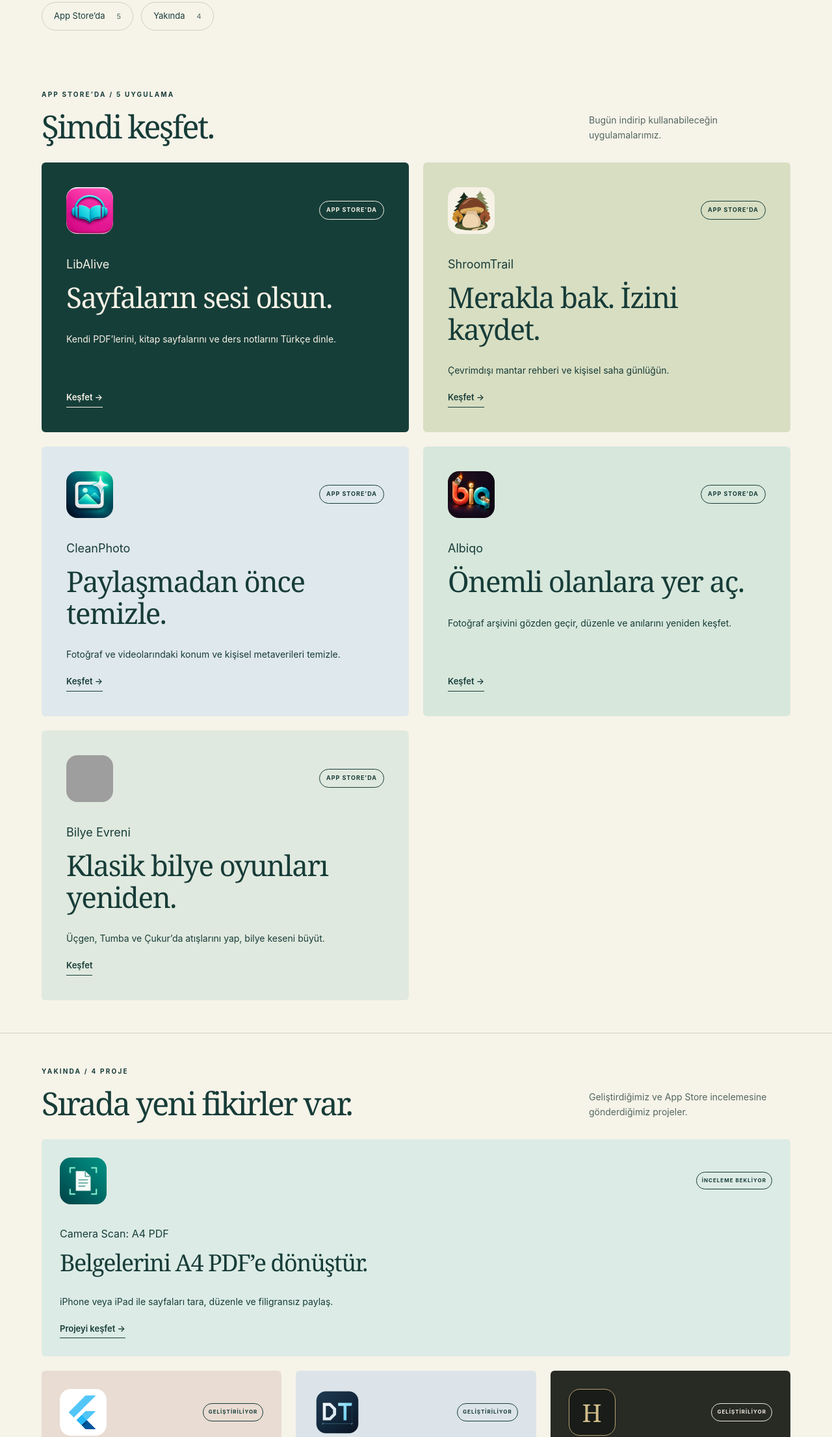
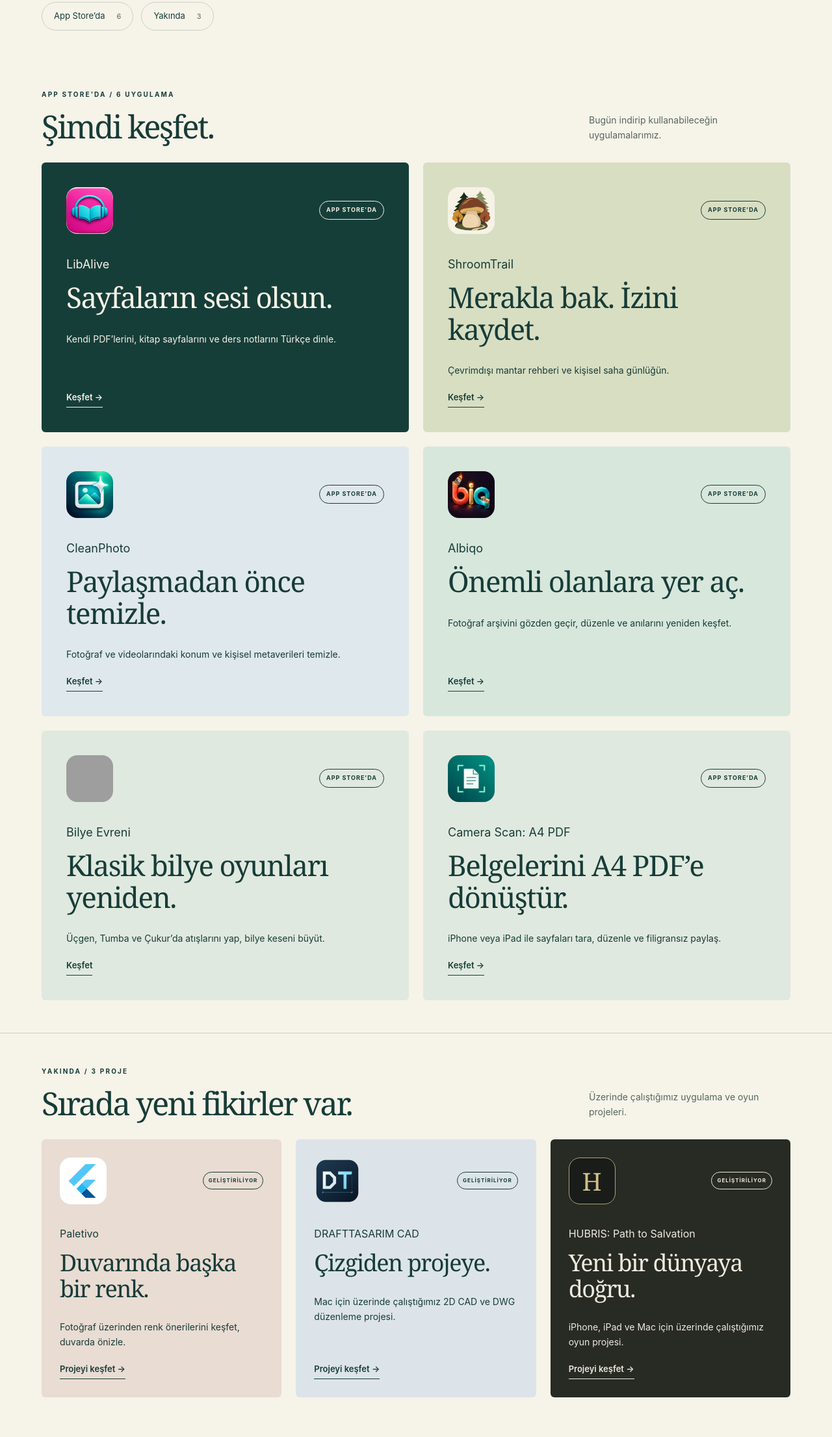
Before and after one commit to drafttasarim/drafttasarim.github.io, a plain HTML site: page index.html in a window 1280 px wide. Shown: the part 589-2800 px from the top of the page at 65% size. Drawn offline with Linux system fonts and the light colour scheme; grey boxes are pictures that could not be loaded.

Commit message:
Move Camera Scan to released applications

```diff
--- a/index.html
+++ b/index.html
@@ -4,11 +4,11 @@
   <meta charset="utf-8">
   <meta name="viewport" content="width=device-width,initial-scale=1">
   <title>Draft Tasarım — Uygulamalar ve Geliştirdiğimiz Projeler</title>
-  <meta name="description" content="LibAlive, ShroomTrail, CleanPhoto, Albiqo ve Bilye Evreni App Store’da. İnceleme bekleyen Camera Scan: A4 PDF ile diğer projelerimizi de keşfet.">
+  <meta name="description" content="LibAlive, ShroomTrail, CleanPhoto, Albiqo, Bilye Evreni ve Camera Scan: A4 PDF App Store’da. Geliştirdiğimiz diğer projeleri de keşfet.">
   <meta name="robots" content="index, follow">
   <link rel="canonical" href="https://drafttasarim.github.io/">
   <meta property="og:title" content="Draft Tasarım — Uygulamalar ve Geliştirdiğimiz Projeler">
-  <meta property="og:description" content="LibAlive, ShroomTrail, CleanPhoto, Albiqo ve Bilye Evreni App Store’da. İnceleme bekleyen Camera Scan: A4 PDF ile diğer projelerimizi de keşfet.">
+  <meta property="og:description" content="LibAlive, ShroomTrail, CleanPhoto, Albiqo, Bilye Evreni ve Camera Scan: A4 PDF App Store’da. Geliştirdiğimiz diğer projeleri de keşfet.">
   <meta property="og:type" content="website">
   <meta property="og:url" content="https://drafttasarim.github.io/">
   <meta name="theme-color" content="#163d38">
@@ -29,12 +29,12 @@
       <a class="textlink" href="#uygulamalar">Uygulamaları keşfet ↓</a>
     </div>
     <nav class="catalog-nav" aria-label="Uygulama bölümleri">
-      <a href="#uygulamalar">App Store’da <span>5</span></a>
-      <a href="#gelistirilenler">Yakında <span>4</span></a>
+      <a href="#uygulamalar">App Store’da <span>6</span></a>
+      <a href="#gelistirilenler">Yakında <span>3</span></a>
     </nav>
   </section>
   <section id="uygulamalar" class="app-collection" aria-labelledby="yayinda-baslik">
-    <div class="collection-heading"><div><p class="eyebrow">APP STORE’DA / 5 UYGULAMA</p><h2 id="yayinda-baslik">Şimdi keşfet.</h2></div><p>Bugün indirip kullanabileceğin uygulamalarımız.</p></div>
+    <div class="collection-heading"><div><p class="eyebrow">APP STORE’DA / 6 UYGULAMA</p><h2 id="yayinda-baslik">Şimdi keşfet.</h2></div><p>Bugün indirip kullanabileceğin uygulamalarımız.</p></div>
     <div class="app-grid">
     <a class="app-card libalive" href="/libalive/">
       <div class="card-head"><img src="/assets/libalive/icon.png" width="72" height="72" alt="" loading="lazy"><span class="badge">APP STORE’DA</span></div>
@@ -61,16 +61,16 @@
       <p>Bilye Evreni</p><h3>Klasik bilye oyunları yeniden.</h3>
       <p>Üçgen, Tumba ve Çukur’da atışlarını yap, bilye keseni büyüt.</p><span class="textlink">Keşfet</span>
     </a>
+    <a class="app-card camera-scan" href="/camera-scan/">
+      <div class="card-head"><img src="/camera-scan/icon.png" width="72" height="72" alt="" loading="lazy"><span class="badge">APP STORE’DA</span></div>
+      <p>Camera Scan: A4 PDF</p><h3>Belgelerini A4 PDF’e dönüştür.</h3>
+      <p>iPhone veya iPad ile sayfaları tara, düzenle ve filigransız paylaş.</p><span class="textlink">Keşfet →</span>
+    </a>
     </div>
   </section>
   <section id="gelistirilenler" class="app-collection upcoming" aria-labelledby="gelistirme-baslik">
-    <div class="collection-heading"><div><p class="eyebrow">YAKINDA / 4 PROJE</p><h2 id="gelistirme-baslik">Sırada yeni fikirler var.</h2></div><p>Geliştirdiğimiz ve App Store incelemesine gönderdiğimiz projeler.</p></div>
+    <div class="collection-heading"><div><p class="eyebrow">YAKINDA / 3 PROJE</p><h2 id="gelistirme-baslik">Sırada yeni fikirler var.</h2></div><p>Üzerinde çalıştığımız uygulama ve oyun projeleri.</p></div>
     <div class="app-grid">
-    <a class="app-card camera-scan" href="/camera-scan/">
-      <div class="card-head"><img src="/camera-scan/icon.png" width="72" height="72" alt="" loading="lazy"><span class="badge">İNCELEME BEKLİYOR</span></div>
-      <p>Camera Scan: A4 PDF</p><h3>Belgelerini A4 PDF’e dönüştür.</h3>
-      <p>iPhone veya iPad ile sayfaları tara, düzenle ve filigransız paylaş.</p><span class="textlink">Projeyi keşfet →</span>
-    </a>
     <a class="app-card paletivo" href="/paletivo/">
       <div class="card-head"><img src="/assets/paletivo/icon.png" width="72" height="72" alt="" loading="lazy"><span class="badge">GELİŞTİRİLİYOR</span></div>
       <p>Paletivo</p><h3>Duvarında başka bir renk.</h3>
```
